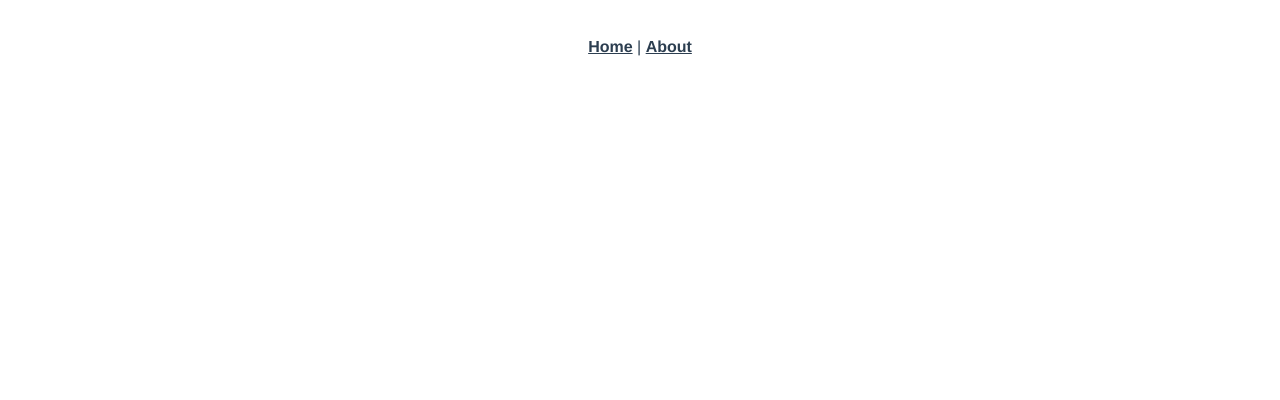
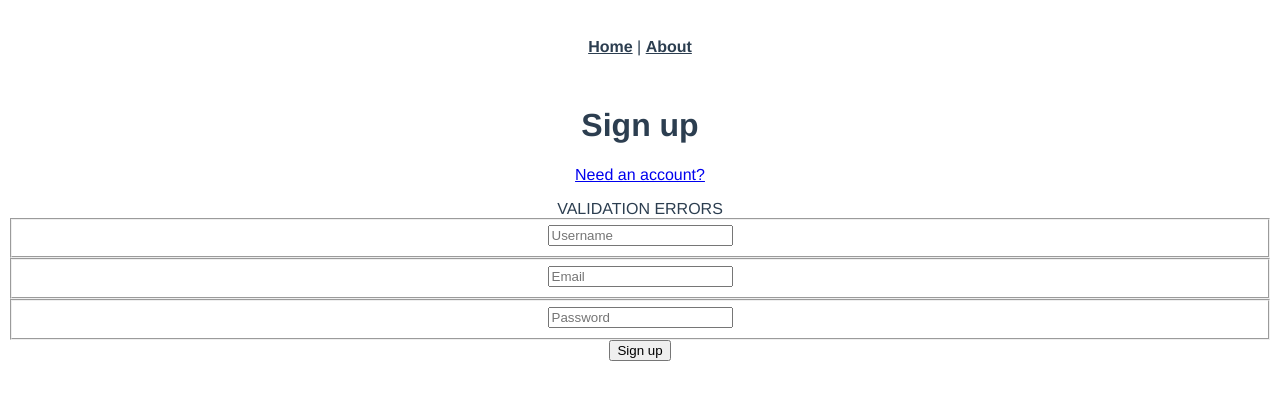
Before and after one commit to DariaGorbatyuk/conduit, a Vue app: page /register in a window 1280 px wide. Before the commit this address had no page. Shown: the top 400 px of the page. Built offline with nearby package versions, Linux system fonts and the light colour scheme.

Commit message:
Add registration

```diff
--- a/src/router/index.js
+++ b/src/router/index.js
@@ -1,5 +1,5 @@
 import { createRouter, createWebHistory } from "vue-router";
-import HomeView from "../views/HomeView.vue";
+import HomeView from "@/views/HomeView.vue";
 
 const routes = [
   {
@@ -8,14 +8,10 @@
     component: HomeView,
   },
   {
-    path: "/about",
-    name: "about",
-    // route level code-splitting
-    // this generates a separate chunk (about.[hash].js) for this route
-    // which is lazy-loaded when the route is visited.
-    component: () =>
-      import(/* webpackChunkName: "about" */ "../views/AboutView.vue"),
-  },
+    path: '/register',
+    name: 'register',
+    component: ()=> import(/* webpackChunkName: "register" */ "../views/Register")
+  }
 ];
 
 const router = createRouter({
--- a/src/views/AboutView.vue
+++ /dev/null
@@ -1,5 +0,0 @@
-<template>
-  <div class="about">
-    <h1>This is an about page</h1>
-  </div>
-</template>
--- a/src/views/HomeView.vue
+++ b/src/views/HomeView.vue
@@ -1,7 +1,5 @@
 <template>
   <div class="home">
-    <img alt="Vue logo" src="../assets/logo.png" />
-    <HelloWorld msg="Welcome to Your Vue.js App" />
   </div>
 </template>
 
--- /dev/null
+++ b/src/views/Register.vue
@@ -0,0 +1,45 @@
+<template>
+  <div class="auth-page">
+    <div class="container-page">
+      <div class="row">
+        <div class="col-md-6 offset-md-3 col-xs-12">
+          <h1 class="text-xs-center">Sign up</h1>
+          <p class="text-xs-center">
+            <router-link to="{name: 'login}">Need an account?</router-link>
+          </p>
+          VALIDATION ERRORS
+          <form action="" @submit.prevent="onSubmit">
+            <fieldset class="form-group">
+              <input type="text" class="form-control form-control-lg" placeholder="Username">
+            </fieldset>
+            <fieldset class="form-group">
+              <input type="email" class="form-control form-control-lg" placeholder="Email">
+            </fieldset>
+            <fieldset class="form-group">
+              <input type="password" class="form-control form-control-lg" placeholder="Password">
+            </fieldset>
+            <button type="submit" class="btn btn-lg btn-primary pull-xs-right">Sign up</button>
+          </form>
+        </div>
+      </div>
+    </div>
+  </div>
+</template>
+
+<script>
+export default {
+  name: "McvRegister",
+  setup() {
+    const onSubmit = () => {
+
+    }
+    return {
+      onSubmit
+    }
+  }
+}
+</script>
+
+<style scoped>
+
+</style>
```
